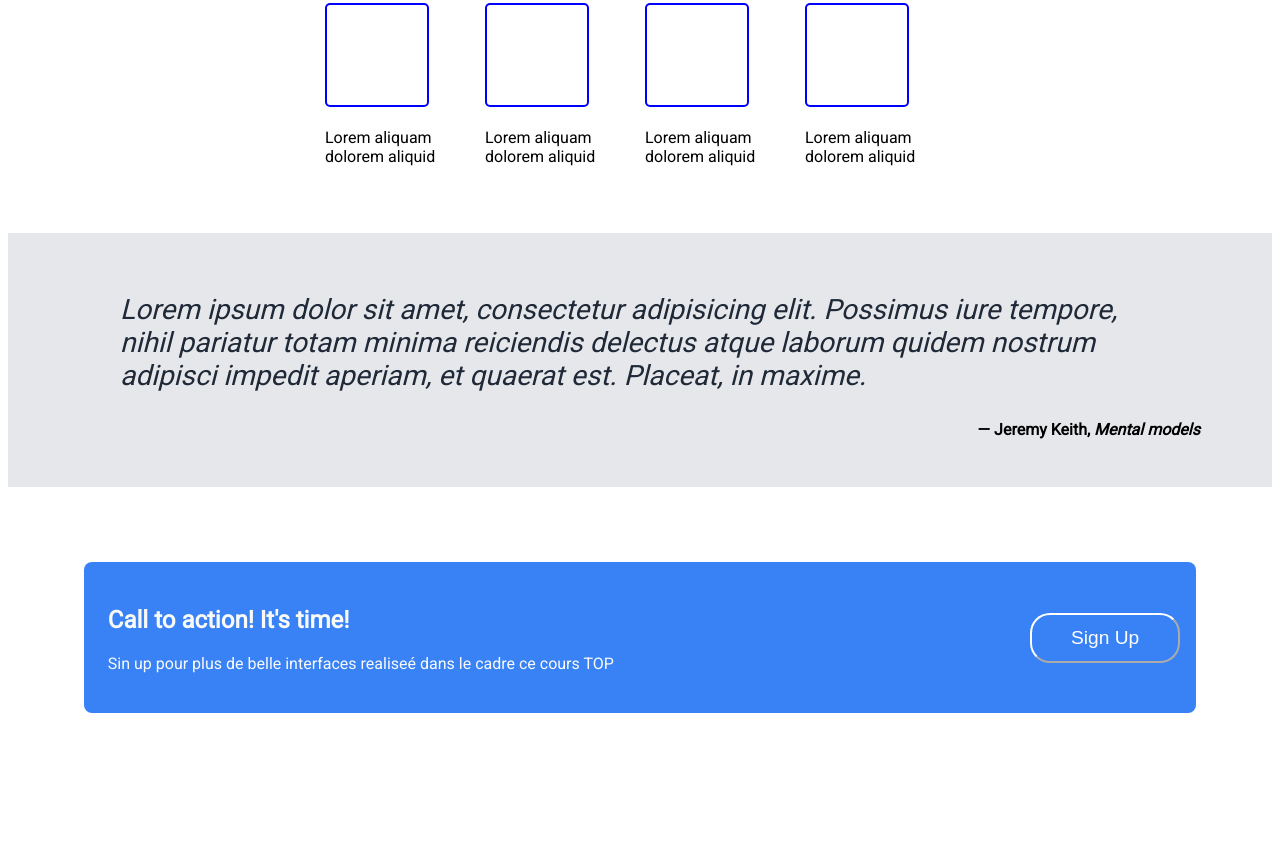
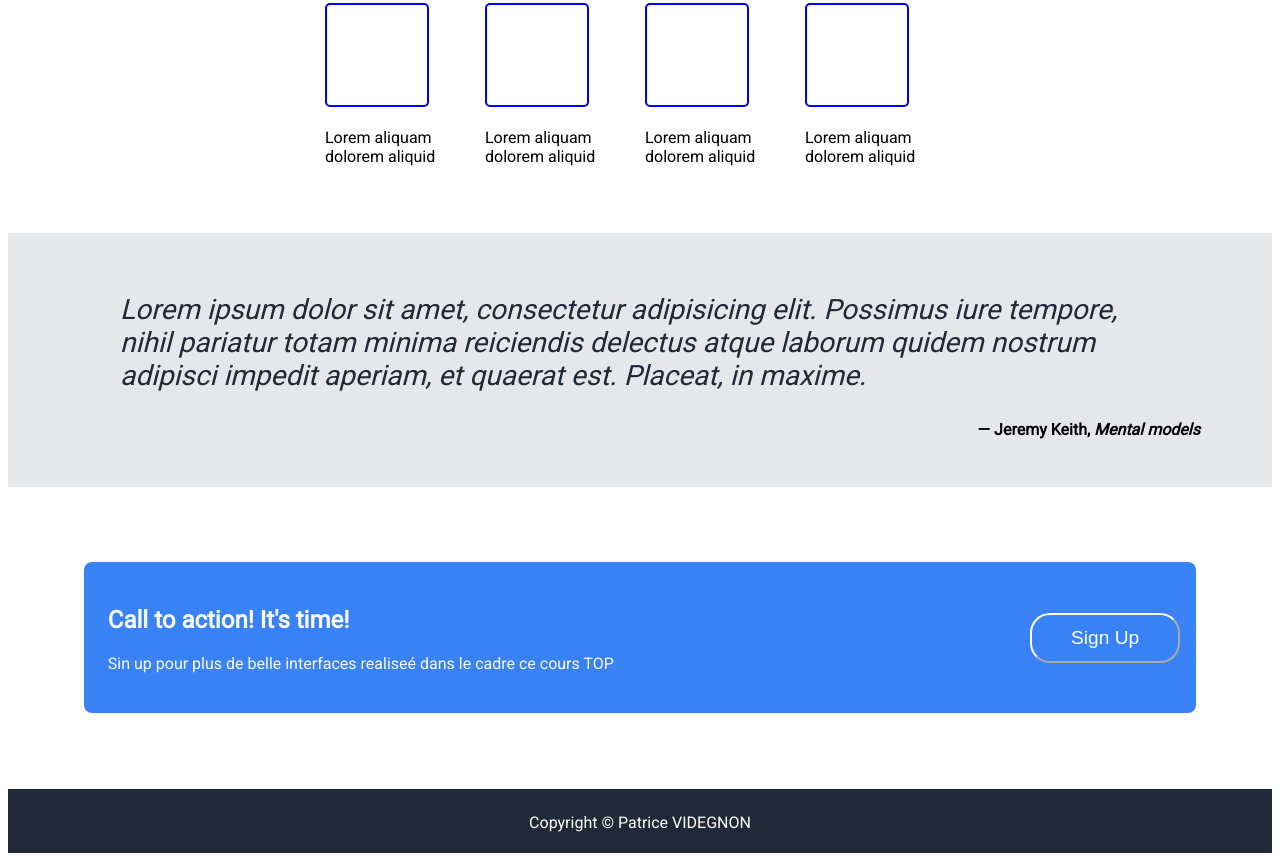
Before and after one commit to PatouVIDEGNON/Landing-page-TOP, a plain HTML site: page index.html in a window 1280 px wide. Shown: the part 698-1559 px from the top of the page. Before the commit the page ends 1487 px from the top, so only its background shows below. Drawn offline with Linux system fonts and the light colour scheme.

Commit message:
mon footer est prêt

```diff
--- a/index.html
+++ b/index.html
@@ -78,6 +78,10 @@
     </div>
    <button>Sign Up</button>
   </section>
-    <footer id="footer"></footer>
+    <footer id="footer">
+        <p>
+             Copyright &copy; Patrice VIDEGNON
+        </p>
+    </footer>
 </body>
 </html>
--- a/style.css
+++ b/style.css
@@ -184,3 +184,16 @@ button:active{
     font-weight: 900;
     font-size: x-large;
 }
+
+
+#footer{
+    background-color: #1F2937;
+    height: 4rem;
+    text-align: center;
+
+}
+
+#footer > p{
+    color: white;
+   padding: 1.5rem;
+}
```
